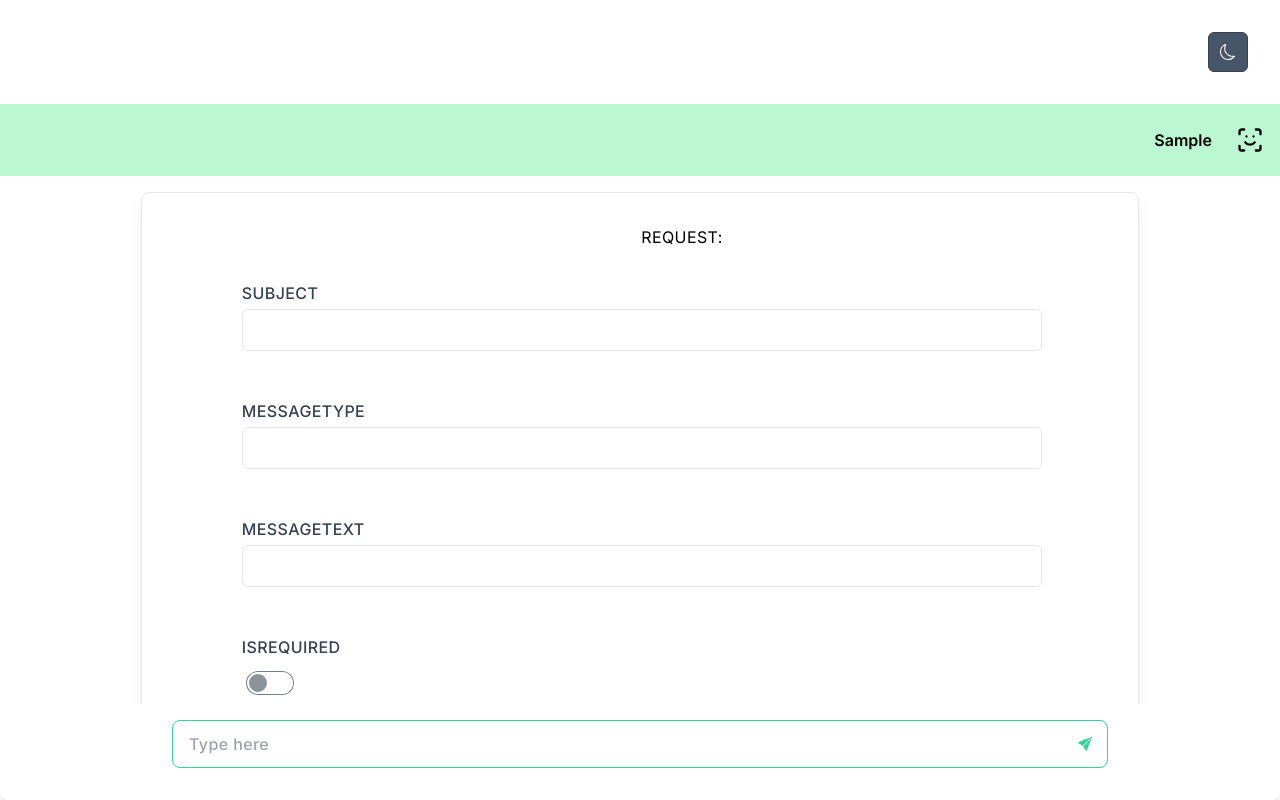
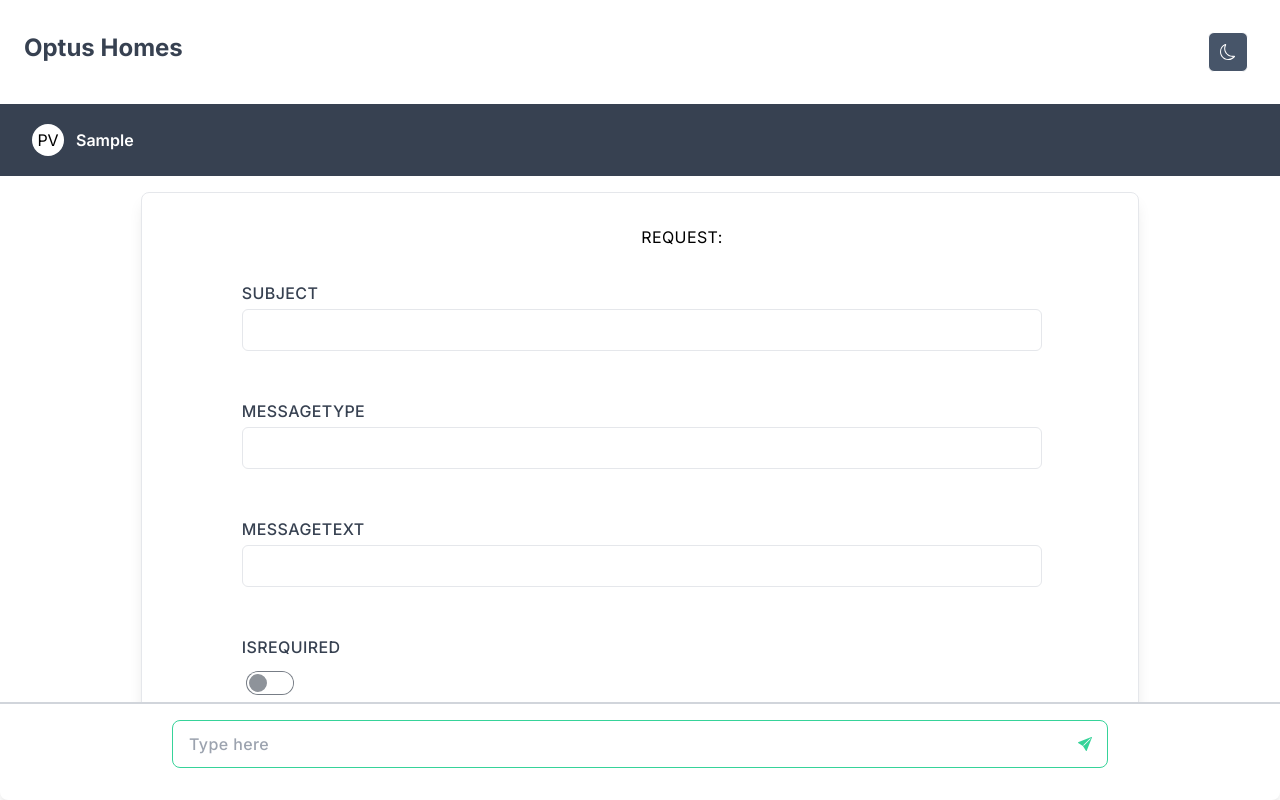
Before and after one commit to SuhasAcharya/json-input, a Next.js app: page / in a window 1280 px wide. Both pictures are taken after typing "Sample" into the empty fields and a click on the button 1085 px from the left and 744 px from the top of the page. Built offline with nearby package versions, Linux system fonts and the light colour scheme.

Commit message:
ui changes

```diff
--- a/app/components/query.tsx
+++ b/app/components/query.tsx
@@ -35,7 +35,7 @@ const Query: React.FC<QueryProps> = ({
   };
 
   return (
-    <div className={`h-auto w-full`}>
+    <div className={`h-auto w-full border-t-2 border-gray-300`}>
       <form action="" className="flex items-center justify-center">
         <label
           className={`w-[100%] h-auto flex flex-col items-center px-4 py-4 gap-y-4 ${theme} rounded-lg shadow-lg tracking-wide uppercase cursor-pointer `}
--- a/app/page.tsx
+++ b/app/page.tsx
@@ -21,7 +21,7 @@ const Home: React.FC = () => {
   };
 
   useEffect(() => {
-    const theme = darkMode ? "bg-gray-800 text-white" : "bg-white text-black";
+    const theme = darkMode ? "bg-gray-600 text-white" : "bg-white text-black";
     setTheme(theme);
   }, [darkMode]);
 
@@ -35,11 +35,18 @@ const Home: React.FC = () => {
 
   return (
     <div
-      className={`flex flex-col ${theme} h-screen transition-all duration-500`}
+      className={`flex flex-col ${theme} h-screen transition-all duration-400`}
     >
-      <div className="w-full flex justify-end p-8">
+      <div className="w-full flex justify-end p-8 ">
+        <h2
+          className={`${
+            darkMode ? "text-white" : "text-gray-700"
+          } font-bold h-auto fixed left-6 top-8  text-2xl`}
+        >
+          Optus Homes
+        </h2>
         <div
-          className={`fixed border-[1px] rounded-md border-gray-700 w-10 flex items-center justify-center h-10 bg-slate-600 text-white transition-colors duration-300 ${
+          className={`fixed top-8 border-[1px] rounded-md border-white w-10 flex items-center justify-center h-10 bg-slate-600 text-white transition-colors duration-300 ${
             darkMode ? "bg-gray-700" : "bg-slate-600"
           }`}
         >
@@ -54,40 +61,49 @@ const Home: React.FC = () => {
       </div>
       <div className="flex-grow overflow-y-auto pb-[100px] mt-10 ">
         {showRequest && (
-          <div className="space-y-4 p-4 bg-green-200">
+          <div
+            className={`space-y-4 p-4 ${
+              darkMode ? " bg-gray-500" : "bg-gray-700"
+            } `}
+          >
             {chatHistory.map((item, index) => (
               <div
                 key={index}
                 className={`flex ${
-                  item.type === "user" ? "justify-end" : "justify-start"
+                  item.type === "user" ? "justify-start" : "justify-start"
                 }`}
               >
                 <div
-                  className={`flex items-center space-x-2 ${
+                  className={`flex items-center space-x-2 relative ${
                     item.type === "user" ? "flex-row-reverse" : "flex-row"
                   }`}
                 >
                   {item.type === "user" && (
-                    <LuScanFace
-                      className={`${
-                        darkMode ? "text-black" : "text-black"
-                      } h-7 w-7 ml-4`}
-                    />
+                    // <LuScanFace
+                    //   className={`${
+                    //     darkMode ? "text-white" : "text-white"
+                    //   } h-7 w-7 absolute left-4`}
+                    // />
+                    <div
+                      className={`absolute left-4 h-4 w-4 rounded-full bg-white flex justify-center items-center p-4`}
+                    >
+                      <text className="text-black">PV</text>
+                    </div>
                   )}
                   <div
-                    className={`rounded-md p-2 max-w-[70%] ${
+                    className={`rounded-md p-2 pl-5 ${
                       item.type === "user" ? "order-2" : "order-1"
                     }`}
                   >
                     <text
-                      className={`font-semibold ${
-                        darkMode ? "text-black" : "text-black"
+                      className={`font-semibold ml-8 w-full ${
+                        darkMode ? "text-white" : "text-white"
                       } `}
                     >
                       {item.message}
                     </text>
                   </div>
-                  {item.type !== "user" && <LuScanFace />}
+                  {/* {item.type !== "user" && <LuScanFace />} */}
                 </div>
               </div>
             ))}
```
